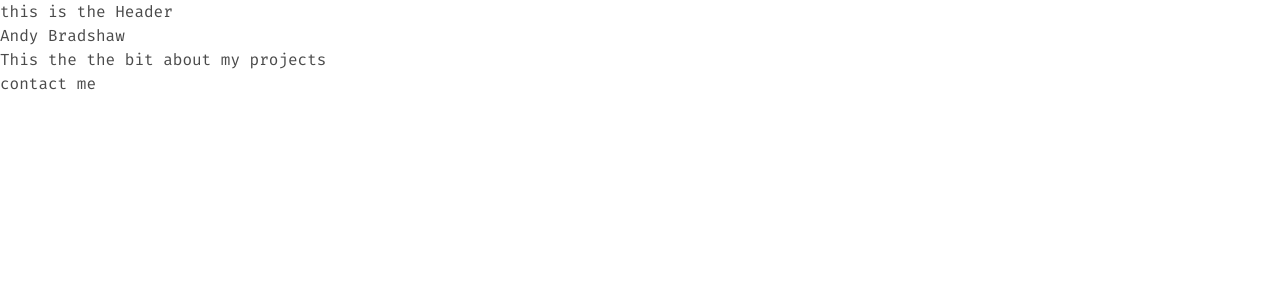
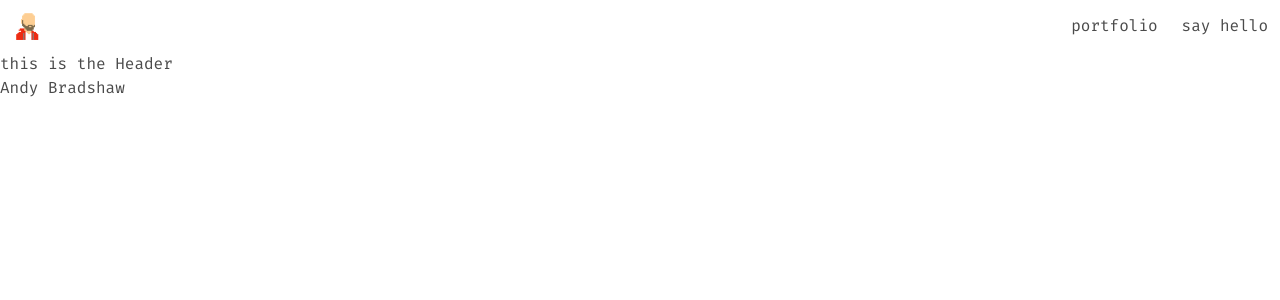
Before and after one commit to andy8radshaw/portfolio, a React (Create React App) app: page / in a window 1280 px wide. Shown: the top 300 px of the page. Built offline with nearby package versions, Linux system fonts and the light colour scheme.

Commit message:
added basic navbar

```diff
--- a/src/App.js
+++ b/src/App.js
@@ -1,17 +1,23 @@
-import React from "react";
+import React from 'react'
 
-import Home from "./components/pages/Home";
-import Portfolio from "./components/pages/Portfolio";
+import { BrowserRouter, Switch, Route } from 'react-router-dom'
+
+import Home from './components/pages/Home'
+import Portfolio from './components/pages/Portfolio'
 import Contact from './components/pages/Contact'
+import Navbar from './components/common/Navbar'
 
 function App() {
   return (
-    <>
-      <Home />
-      <Portfolio />
-      <Contact />
-    </>
+    <BrowserRouter>
+      <Navbar />
+      <Switch>
+        <Route exact path="/" component={Home} />
+        <Route path="/portfolio" component={Portfolio} />
+        <Route path="/contact" component={Contact} />
+      </Switch>
+    </BrowserRouter>
   )
 }
 
-export default App;
+export default App
--- /dev/null
+++ b/src/components/common/Navbar.js
@@ -0,0 +1,46 @@
+import React, { useState } from 'react'
+
+import { Link } from 'react-router-dom'
+
+import andyImage from '../../assets/pixel-andy-small.png'
+
+
+export default function Navbar() {
+  const [burgerIsOpen, setBurgerIsOpen] = useState(false)
+  const handleBurger = () => {
+    setBurgerIsOpen(!burgerIsOpen)
+  }
+
+  return (
+    <nav className="navbar" role="navigation" aria-label="main navigation">
+      <div className="navbar-brand">
+        <Link to="/" className="navbar-item" href="https://bulma.io">
+          <img src={andyImage} alt="pixel andy" />
+        </Link>
+
+        <span
+          role="button"
+          className={`navbar-burger ${burgerIsOpen ? 'is-active' : ''}`}
+          aria-label="menu"
+          aria-expanded="false"
+          onClick={handleBurger}
+        >
+          <span aria-hidden="true"></span>
+          <span aria-hidden="true"></span>
+          <span aria-hidden="true"></span>
+        </span>
+      </div>
+
+      <div className={`navbar-menu ${burgerIsOpen ? 'is-active' : ''}`}>
+        <div className="navbar-end">
+          <Link className="navbar-item" to="/portfolio" onClick={handleBurger}>
+            portfolio
+          </Link>
+          <Link className="navbar-item" to="/contact" onClick={handleBurger}>
+            say hello
+          </Link>
+        </div>
+      </div>
+    </nav>
+  )
+}
```
Also changed, not shown: src/assets/pixel-andy-small.png.
